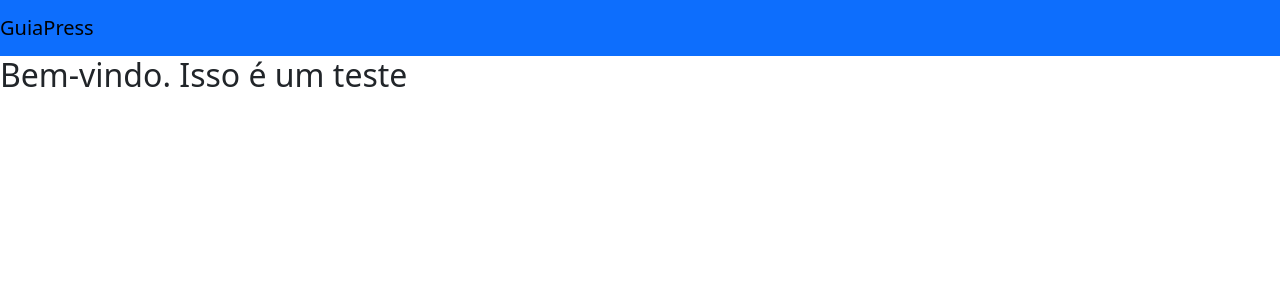
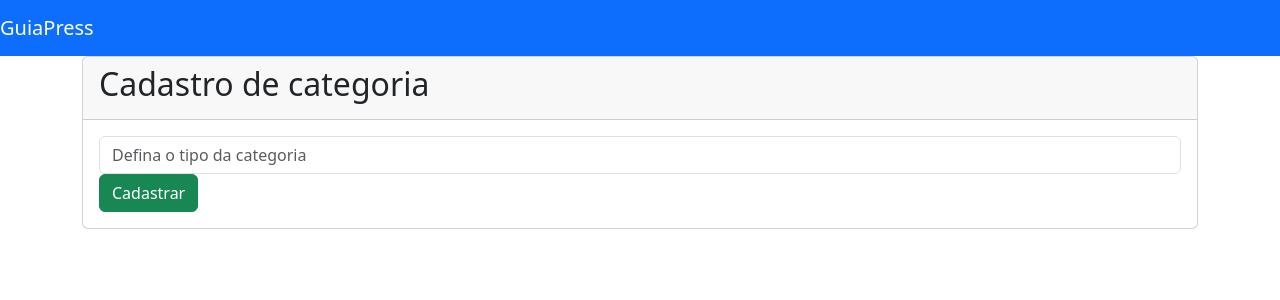
Before and after one commit to thalles-cg/guiapress, a Node project: template views/admin/categories/new.ejs in a window 1280 px wide. Shown: the top 300 px of the page. Run offline with Node 20 templates, Linux system fonts and the light colour scheme; the template is opened without the code that fills it, so the values that code supplies are empty.

Commit message:
feat: Criação do container de cadastro de categorias

```diff
--- a/views/admin/categories/new.ejs
+++ b/views/admin/categories/new.ejs
@@ -1,6 +1,18 @@
 <%- include('../../partials/header') %>
 <body>
    <%- include('../../partials/navbar') %>
-   <h2>Bem-vindo. Isso é um teste</h2>
+   <div class="container">
+      <div class="card">
+         <div class="card-header">
+            <h2>Cadastro de categoria</h2>
+         </div>
+         <div class="card-body">
+            <form action="">
+               <input class="form-control" type="text" name="title" placeholder="Defina o tipo da categoria">
+               <button class="btn btn-success">Cadastrar</button>
+            </form>
+         </div>
+      </div>
+   </div>
 </body>
 <%- include('../../partials/footer-scripts') %>
--- a/views/partials/navbar.ejs
+++ b/views/partials/navbar.ejs
@@ -1,3 +1,3 @@
-<nav class="navbar navbar-light bg-primary">
+<nav class="navbar navbar-dark bg-primary">
    <a href="/" class="navbar-brand">GuiaPress</a>
 </nav>
```
